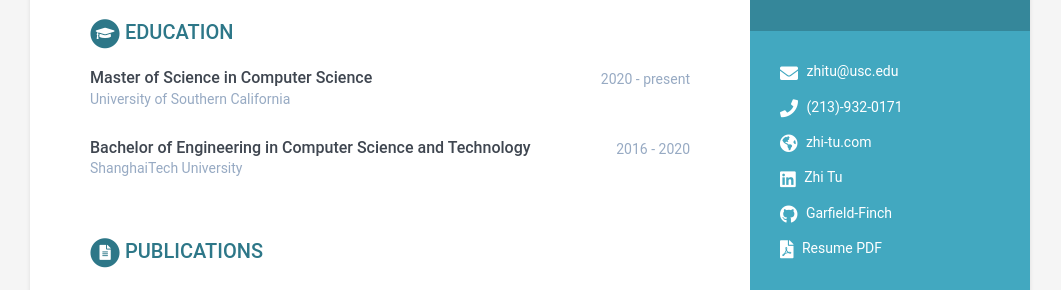
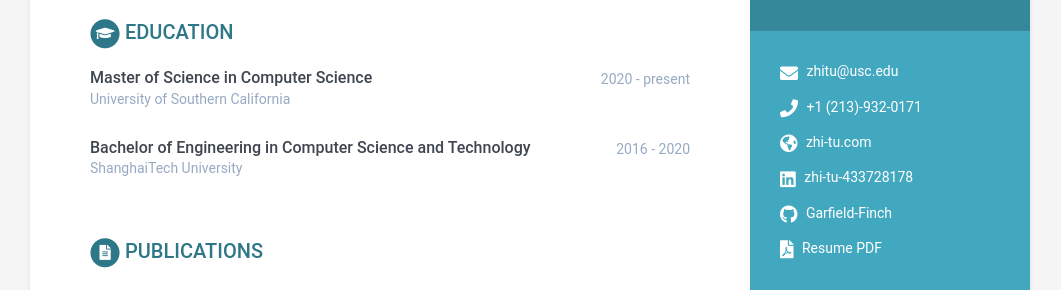
Before and after one commit to Garfield-Finch/zhitu.github.io, a Jekyll site: the page built from index.html, in a window 1280 px wide. Shown: the part 254-544 px from the top of the page, without its empty margins (110-1171 px from the left). Built offline with Jekyll 4.4.1, drawn with Linux system fonts in a browser that asks for light colours.

Commit message:
update phone number and linkedin

```diff
--- a/_data/data.yml
+++ b/_data/data.yml
@@ -13,9 +13,9 @@ sidebar:
 
     # Sidebar links
     email: zhitu@usc.edu
-    phone: (213)-932-0171
+    phone: +1 (213)-932-0171
     website: zhi-tu.com #do not add http://
-    linkedin: Zhi Tu
+    linkedin: zhi-tu-433728178
     xing:
     github: Garfield-Finch
     telegram: # add your nickname without '@' sign
```
